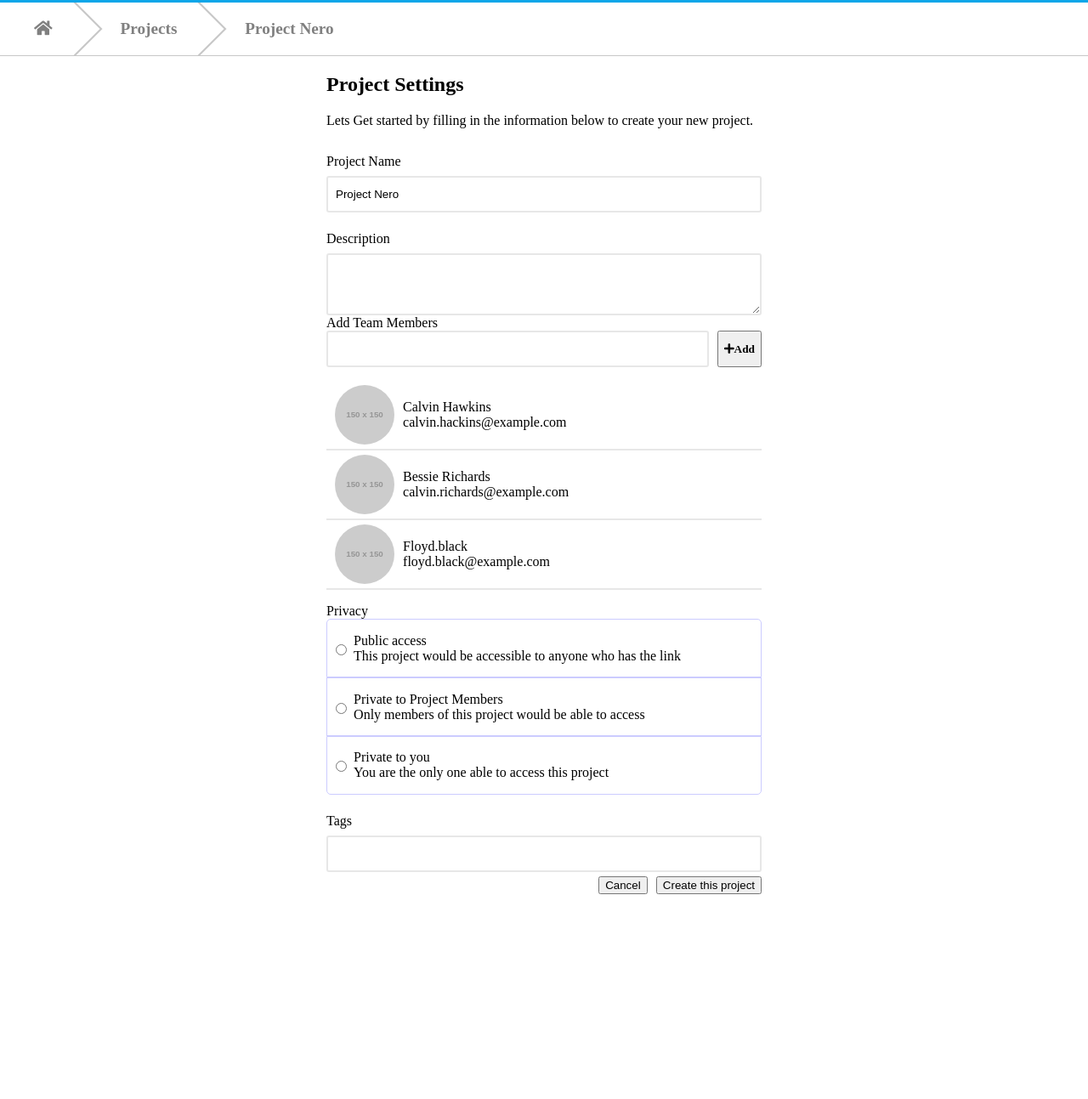
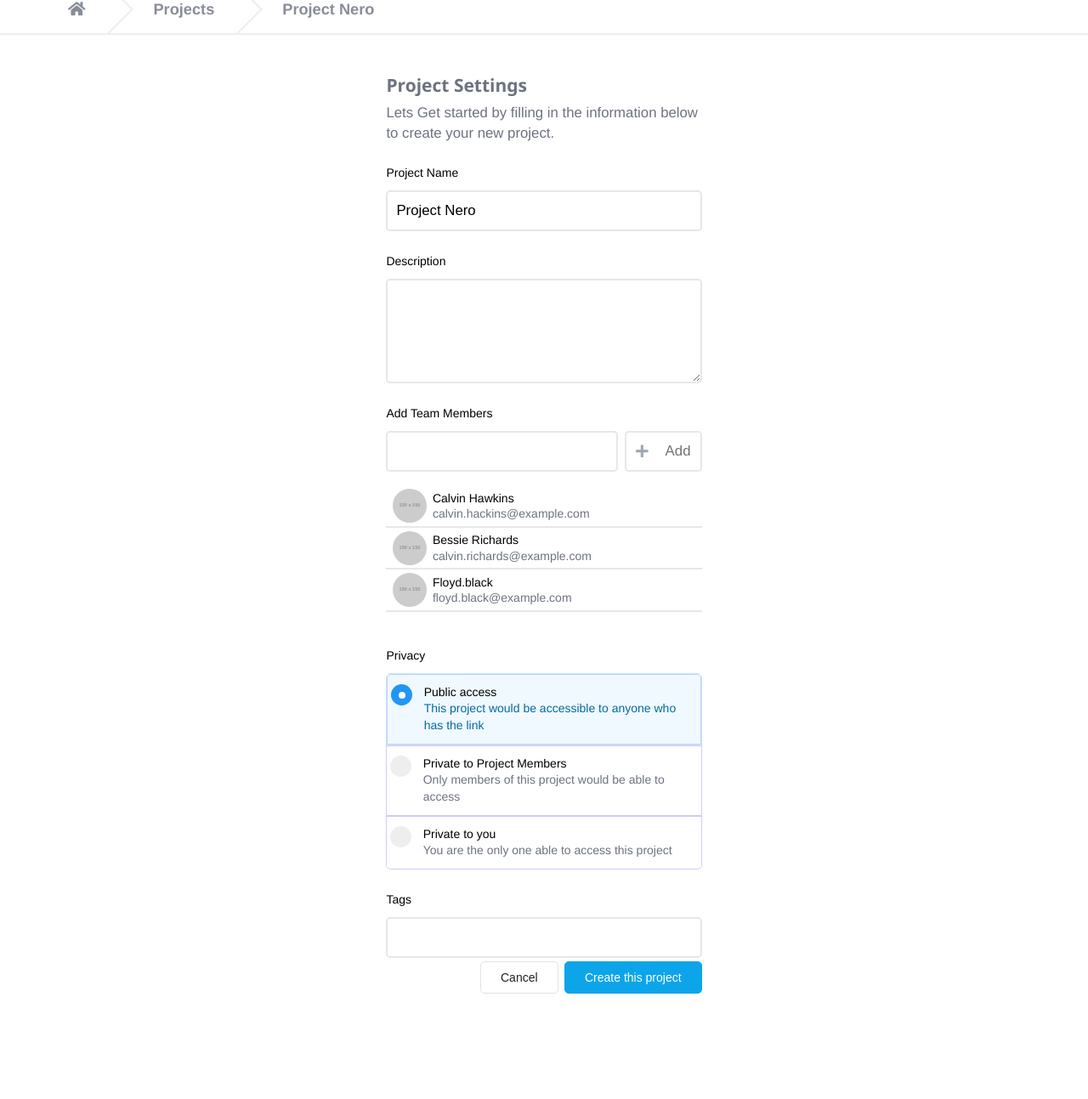
Before and after one commit to iamafasha/ux-ui-exercise, a plain HTML site: page index.html in a window 1280 px wide. Shown: the part 87-1380 px from the top of the page at 85% size. Drawn offline with Linux system fonts and the light colour scheme; placeholder pictures from the web are drawn by us.

Commit message:
Ready to present

```diff
--- a/css/style.css
+++ b/css/style.css
@@ -1,22 +1,29 @@
 html {
     box-sizing: border-box;
 }
-  *, *:before, *:after {
+
+*,
+*:before,
+*:after {
     box-sizing: inherit;
 }
 
-body{
+body {
     padding: 0px;
     margin: 0px;
-text-rendering: geometricPrecision;
--webkit-font-smoothing: antialiased;
--moz-osx-font-smoothing: grayscale;
+
     text-rendering: optimizeLegibility !important;
+    color: #6c727f;
+    line-height: 42px;
+    font-weight: 400;
+    font-size: 14px;
+    font-family: Helvetica Neue, sans-serif ;
+    letter-spacing: normal;
 }
 
 /* General  */
 
-img{
+img {
     display: flex;
     justify-content: center;
     align-items: center;
@@ -26,26 +33,28 @@ img{
 
 
 /* Header */
-.header-container{
+.header-container {
     display: flex;
     justify-content: space-between;
     background: hsl(198deg 90% 48%);
     color: white;
-    height: 90px;
-    padding: 0px 2%;
+    height: 70px;
+    padding: 0px 3%;
 }
 
-.header-container>.left, .header-container>.right{
+.header-container>.left,
+.header-container>.right {
     display: flex;
     align-items: center;
     justify-content: space-between;
 }
 
-.main-header-nav{
+.main-header-nav {
     justify-self: start;
 }
 
-.main-header-nav>ul, .header-custom-menu>ul {
+.main-header-nav>ul,
+.header-custom-menu>ul {
     display: flex;
     justify-content: space-between;
     align-items: center;
@@ -58,34 +67,34 @@ img{
 
 
 /* Logo brand */
-.main-header .left .brand{
+.main-header .left .brand {
     display: block;
-    height: 70px;
-    width: 70px;
+    height: 50px;
+    width: 50px;
 }
 
 /* main-header-nav */
-.main-header-nav{
+.main-header-nav {
     /* padding: 0px 9%; */
 }
 
-.main-header-nav>ul{
+.main-header-nav>ul {
     padding: 0px 13%;
 }
 
-.main-header-nav>ul>li{
-    padding:0px  7%;
+.main-header-nav>ul>li {
+    padding: 0px 7%;
 }
 
 
 
 /* Right side */
-.main-header .right>*{
+.main-header .right>* {
     padding: 0 20px;
 }
 
 /* Search */
-.main-header .right>.header-search-bar{
+.main-header .right>.header-search-bar {
     position: relative;
     display: flex;
     flex-direction: column;
@@ -93,25 +102,26 @@ img{
     align-items: flex-start;
 }
 
-.main-header .right>.header-search-bar>.in-search-input{
+.main-header .right>.header-search-bar>.in-search-input {
     position: absolute;
     z-index: 2;
     color: white;
     left: 12%;
 }
 
-.main-header .right>.header-search-bar>input{
+.main-header .right>.header-search-bar>input {
     position: relative;
     left: 0px;
     background: rgba(255, 255, 255, 0.384);
     border-radius: 05px;
     border: unset;
-    padding: 5%;
-    padding-left: 45px;
+    padding: 2.9%;
+    min-width: 457px;
+    padding-left: 80px;
     font-size: 1.1em;
 }
 
-.main-header .right>.header-search-bar>input::placeholder{
+.main-header .right>.header-search-bar>input::placeholder {
     color: white;
     font-weight: lighter;
 }
@@ -119,7 +129,7 @@ img{
 
 /* Header Custom Menu */
 
-.main-header .right>.header-custom-menu>ul>li{
+.main-header .right>.header-custom-menu>ul>li {
     padding: 0px 16px;
 }
 
@@ -127,9 +137,9 @@ img{
 
 /* Profile photo */
 
-.main-header .right .header-custom-menu .profile-pic{
-    height: 55px;
-    width: 55px;
+.main-header .right .header-custom-menu .profile-pic {
+    height: 45px;
+    width: 45px;
     border-radius: 50%;
     overflow: hidden;
 }
@@ -137,54 +147,54 @@ img{
 
 /* Breadcrumbs */
 
-.breadcrumbs{
-    color: rgba(128, 128, 128);
-    border-bottom: 1px solid rgba(128, 128, 128, 0.445);
+.breadcrumbs {
+    color: #6d7380d0;
+    border-bottom: 2px solid #eee;
     font-weight: bold;
-    font-size: 1.2em;
-    font-smooth: always;
+    font-size: 1.3em;
 }
-.breadcrumbs>ul{
+
+.breadcrumbs>ul {
     display: flex;
     list-style: none;
     height: 100%;
-    padding: unset;
     margin: unset;
 }
 
 
-.breadcrumbs>ul>li{
+.breadcrumbs>ul>li {
     height: 100%;
     position: relative;
     display: block;
-    padding: 20px 40px;
+    padding: 7px 40px;
     /* border: 1px solid salmon; */
 }
 
 
-.breadcrumbs>ul>li:nth-child(2){
+.breadcrumbs>ul>li:nth-child(2) {
     /* background: salmon; */
 }
 
-.breadcrumbs>ul>li:not(:first-child)::before{
+.breadcrumbs>ul>li:not(:first-child)::before {
     content: '';
     position: absolute;
     top: 0;
     left: 0;
     height: 50%;
     width: 3px;
-    background: rgba(128, 128, 128, 0.445);
+    /* border-bottom: 2px solid #eee; */
+    background: #eee;
     transform: skew(45deg);
 }
 
-.breadcrumbs>ul>li:not(:first-child):after{
+.breadcrumbs>ul>li:not(:first-child):after {
     content: '';
     position: absolute;
     bottom: 0;
     left: 0;
     height: 50%;
     width: 3px;
-    background: rgba(128, 128, 128, 0.445);
+    background: #eee;
     transform: skew(-45deg);
 }
 
@@ -198,64 +208,105 @@ img{
 /* Content */
 
 
-.content{
+.content {
     margin: 0px auto;
-
+    padding: 3% 0px;
 }
 
-.content>.content-wrapper{
-    width: 40%;
+.content>.content-wrapper {
+    width: 29%;
     margin: auto;
+}
+
+.content>.content-wrapper .heading>h2 {
+    font-family: 'Segoe UI', Tahoma, Geneva, Verdana, sans-serif;
+    font-size: 1.5em;
+    font-weight: bold;
+    padding: unset;
+    margin: unset;
+}
+
+.content>.content-wrapper .heading>p {
+    padding: unset;
+    margin: unset;
+    font-size: 1.2em;
+    line-height: 1.4em;
 }
 
 
 /* Form */
 
-.form-group{
-}
+.form-group {}
 
-.form-group.row{
+.form-group.row {
     display: flex;
     justify-content: space-between;
 }
 
-.form-group.row input{
+.form-group.row input {
     flex-grow: 1;
-    margin-right:2%;
+    margin-right: 2%;
 }
 
 
-.form-group label{
+.form-group label,
+.form-modal>label {
     display: block;
-    margin:8px auto;
+    margin: 0px auto;
     padding-top: 14px;
+    color: #000;
+    font-weight: 500;
 }
 
-.form-group input, .form-group textarea{
+.form-group input,
+.form-group textarea,
+.form-group button {
     display: block;
-    padding: 12px 9px;
+    padding: 12px 10px;
     background-color: white;
-    color: black;
-    border-style:solid;
-    border:none;
-    border:2px solid #ccc7;
-    border-radius: 3px;
+    color: #000;
+    border-style: solid;
+    border: none;
+    border: 2px solid #ccc7;
+    border-radius: 5px;
     width: 100%;
     max-width: 100%;
-}
-.form-modal .members{
-    padding:2vh 0px ;
+    font-size: 1.2em;
 }
 
+.form-modal .members {
+    padding: 2vh 0px;
+}
+
+
+.form-group.row button {
+    background: unset;
+    padding: 0px 3%;
+    width: fit-content;
+
+    display: flex;
+    justify-content: space-evenly;
+    align-items: center;
+    font-weight: lighter;
+    color: #717171;
+
+}
+
+.form-group.row button i {
+    padding-right: 20px;
+    font-weight: 600;
+    color: #a0a6b2;
+}
 
 /* Member List */
 .member-list {
     list-style: none;
     padding: unset;
     margin: unset;
+    line-height: 1.3em;
 }
 
-.member-list .member .wrapper{
+.member-list .member .wrapper {
     display: flex;
     align-items: center;
     border-bottom: 2px solid #ccc7;
@@ -263,65 +314,178 @@ img{
 }
 
 
-.member-list .member .wrapper .avatar{
-    width: 70px;
-    height: 70px;
+.member-list .member .wrapper .avatar {
+    width: 40px;
+    height: 40px;
     overflow: hidden;
     border-radius: 50%;
     margin-right: 2%;
+}
+
+.member-list .member .wrapper .info .name {
+    color: black;
 }
 
 
 
 /* Privacy  */
 
-.form-modal.privacy{
+.form-modal.privacy {}
+
+
+.form-modal.privacy ul {
+    list-style: none;
+    margin: unset;
+    padding: unset;
+    border-radius: 5px;
+    overflow: hidden;
+}
+
+.form-group.privacy ul li {
+    border: 1px solid transparent;
+}
+
+.form-group.privacy ul li:not(:first-child) {
+    margin-top: -2px;
+}
+
+/* Labels for checked inputs */
+.form-modal.privacy li.active {
+    color: #0369a1;
+    background: #f0f9ff;
+    border: 1px solid #bee7fd;
+}
+
+
+.form-modal.privacy ul .form-check .form-check-label {
+    display: flex;
+    padding: 3% 1%;
+    border: 1px solid #ccf;
+    line-height: 1.4em;
+}
+
+.form-modal.privacy ul>li:first-child .form-check .form-check-label {
+    border-radius: 5px 5px 0px 0px;
+    overflow: hidden;
+}
+
+.form-modal.privacy ul>li:last-child .form-check .form-check-label {
+    border-radius: 0px 0px 5px 5px;
+}
+
+
+.form-modal.privacy ul .form-check .form-check-label .info {
+    padding: 0px 1%;
+    ;
 
 }
 
+.form-modal.privacy ul .form-check .form-check-label .info .heading {
+    color: black;
+}
 
-.form-modal.privacy ul{
-    list-style: none;
-    padding: unset;
-    margin: unset;
+
+.form-modal.privacy ul .form-check .form-check-label .form-check-input {
+    padding: 3%;
+    width: 20px;
 }
 
 
 
 
-.form-modal.privacy ul .form-check .form-check-label{
+/* Custom Radion Button */
+
+.custom-radio-container {
+    display: block;
+    position: relative;
+    padding-left: 35px;
+    margin-bottom: 12px;
+    cursor: pointer;
+    font-size: 22px;
+    -webkit-user-select: none;
+    -moz-user-select: none;
+    -ms-user-select: none;
+    user-select: none;
+}
+
+/* Hide the browser's default radio button */
+.custom-radio-container input {
+    position: absolute;
+    opacity: 0;
+    cursor: pointer;
+}
+
+/* Create a custom radio button */
+.checkmark {
+    position: absolute;
+    top: 0;
+    left: 0;
+    height: 25px;
+    width: 25px;
+    background-color: #eee;
+    border-radius: 50%;
+}
+
+/* On mouse-over, add a grey background color */
+.custom-radio-container:hover input~.checkmark {
+    background-color: #ccc;
+}
+
+/* When the radio button is checked, add a blue background */
+.custom-radio-container input:checked~.checkmark {
+    background-color: #2196F3;
+}
+
+/* Create the indicator (the dot/circle - hidden when not checked) */
+.checkmark:after {
+    content: "";
+    position: absolute;
+    display: none;
+}
+
+/* Show the indicator (dot/circle) when checked */
+.custom-radio-container input:checked~.checkmark:after {
+    display: block;
+}
+
+/* Style the indicator (dot/circle) */
+.custom-radio-container .checkmark:after {
+    top: 9px;
+    left: 9px;
+    width: 8px;
+    height: 8px;
+    border-radius: 50%;
+    background: white;
+}
+
+
+
+/* Button group */
+
+.btn-group {
     display: flex;
-    padding: 3% 1%;
-    border: 1px solid #ccf;
+    justify-content: flex-end;
+    padding: 1% 0px;
+    font-size: 2em;
+}
+
+.btn-group .btn {
+    margin: 0px 1%;
+    font-size: 0.5em;
+    color: #222;
+    padding: 10px 23px;
+    border: 1px solid #e0e2e6;
+    border-radius: 5px;
+    background: unset;
 
 }
 
-.form-modal.privacy ul>li:first-child .form-check .form-check-label{
-    border-radius:5px  5px 0px 0px;
-
+button.btn.btn-primary {
+    background: #0ca5e9;
+    color: white;
+    border: 1px solid #0ca5e9;
 }
 
-.form-modal.privacy ul>li:last-child .form-check .form-check-label{
-    border-radius: 0px 0px 5px  5px;
-}
-
-
-.form-modal.privacy ul .form-check .form-check-label .info{
-    padding: 0px 1%;;
-}
-
-/* Button group */
-
-.btn-group{
-    display: flex;
-    justify-content: flex-end;
-    padding: 1% 0px;
-}
-
-.btn-group button{
-    margin:0px 1%;
-}
-
-.btn-group button:last-child{
+.btn-group button:last-child {
     margin-right: unset;
 }
--- a/index.html
+++ b/index.html
@@ -51,7 +51,7 @@
 
     <section class="content">
         <div class="content-wrapper">
-            <div>
+            <div class="heading">
                 <h2>Project Settings</h2>
                 <p>Lets Get started by filling in the information below to create your new project.</p>
             </div>
@@ -65,14 +65,14 @@
 
                     <div class="form-group">
                         <label for="">Description</label>
-                        <textarea class="form-control" name="" id="" rows="3"></textarea>
+                        <textarea  class="form-control" name="" id="" rows="5"></textarea>
                     </div>
 
                     <div class="form-modal add-members">
                         <label >Add Team Members</label>
                         <div class="form-group row">
                           <input type="email" class="form-control" name="" id="" aria-describedby="emailHelpId" placeholder="">
-                          <button><i class="fa fa-plus" aria-hidden="true">Add</i></button>
+                          <button><i class="fa fa-plus" aria-hidden="true"></i> Add</button>
                         </div>
 
                         <div class="members">
@@ -116,10 +116,14 @@
                         <div>
                             <ul>
 
-                                <li>
+                                <li class="active">
                                     <div class="form-check">
                                         <label class="form-check-label">
-                                        <input type="radio" class="form-check-input" name="test" id="" value="checkedValue" >
+                                            <label class="custom-radio-container">
+                                                <input type="radio" checked="checked" name="radio">
+                                                <span class="checkmark"></span>
+                                            </label>
+
                                             <div class="info">
                                                 <div class="heading">Public access</div>
                                                 <div class="description">This project would be accessible to anyone who has the link</div>
@@ -133,7 +137,10 @@
                                 <li>
                                     <div class="form-check">
                                         <label class="form-check-label">
-                                        <input type="radio" class="form-check-input" name="test" id="" value="checkedValue" >
+                                            <label class="custom-radio-container">
+                                                <input type="radio"  name="radio">
+                                                <span class="checkmark"></span>
+                                            </label>
                                             <div class="info">
                                                 <div class="heading">Private to Project Members</div>
                                                 <div class="description">Only members of this project would be able to access</div>
@@ -146,7 +153,10 @@
                                 <li>
                                     <div class="form-check">
                                         <label class="form-check-label">
-                                        <input type="radio" class="form-check-input" name="test" id="" value="checkedValue" >
+                                            <label class="custom-radio-container">
+                                                <input type="radio" name="radio">
+                                                <span class="checkmark"></span>
+                                            </label>
                                             <div class="info">
                                                 <div class="heading">Private to you</div>
                                                 <div class="description">You are the only one able to access this project</div>
@@ -166,8 +176,8 @@
                     </div>
 
                     <div class="btn-group" role="group" aria-label="">
-                        <button type="button" class="btn btn-primary">Cancel</button>
-                        <button type="button" class="btn btn-info">Create this project</button>
+                        <button type="button" class="btn ">Cancel</button>
+                        <button type="button" class="btn btn-primary">Create this project</button>
                     </div>
 
                 </form>
```
Lines whose indentation alone changed are shown as unchanged.
